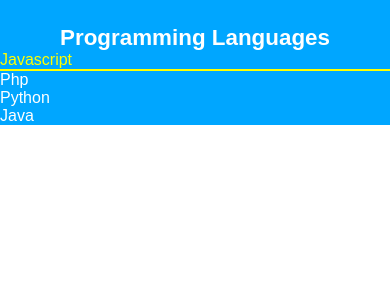
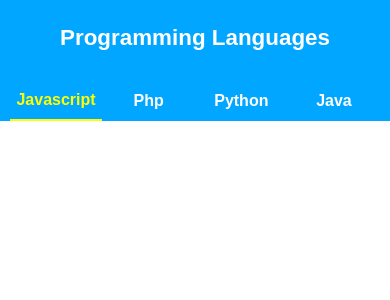
Before and after one commit to alinorozi98/ali-norozi-week13, a React (Vite) app: page / in a window 390 px wide. Shown: the top 300 px of the page. Built offline with nearby package versions, Linux system fonts and the light colour scheme.

Commit message:
Creating a Tabs.css file for the styles in Tabs.jsx

```diff
--- /dev/null
+++ b/src/Tabs.css
@@ -0,0 +1,53 @@
+.tabs{
+  display: flex;
+  align-items: center;
+  width: 30%;
+  margin-top: 40px;
+
+}
+.tabs p{
+  cursor: pointer;
+  color: white;
+  font-size: 1rem;
+  font-weight:600;
+  padding-bottom: 10px;
+  width: 100px;
+  text-align: center;
+
+
+}
+@media(max-width :1200px) {
+    .tabs{
+        margin-left: 10px;
+
+    }
+
+}
+@media(max-width :1000px) {
+    .tabs{
+        margin-left: 10px;
+        width: 40%;
+
+    }
+
+}
+@media(max-width :768px) {
+    .tabs{
+        margin-left: 10px;
+        width: 55%;
+
+    }
+
+}
+@media(max-width :480px) {
+    .tabs{
+        margin-left: 10px;
+        width: 95%;
+        margin:40px auto 0;
+
+    }
+    .tabs p{
+      width: 100%;
+    }
+
+}
--- a/src/Tabs.jsx
+++ b/src/Tabs.jsx
@@ -1,3 +1,4 @@
+import "./tabs.css"
 
 
 function Tabs({counter,setCounter}) {
```
